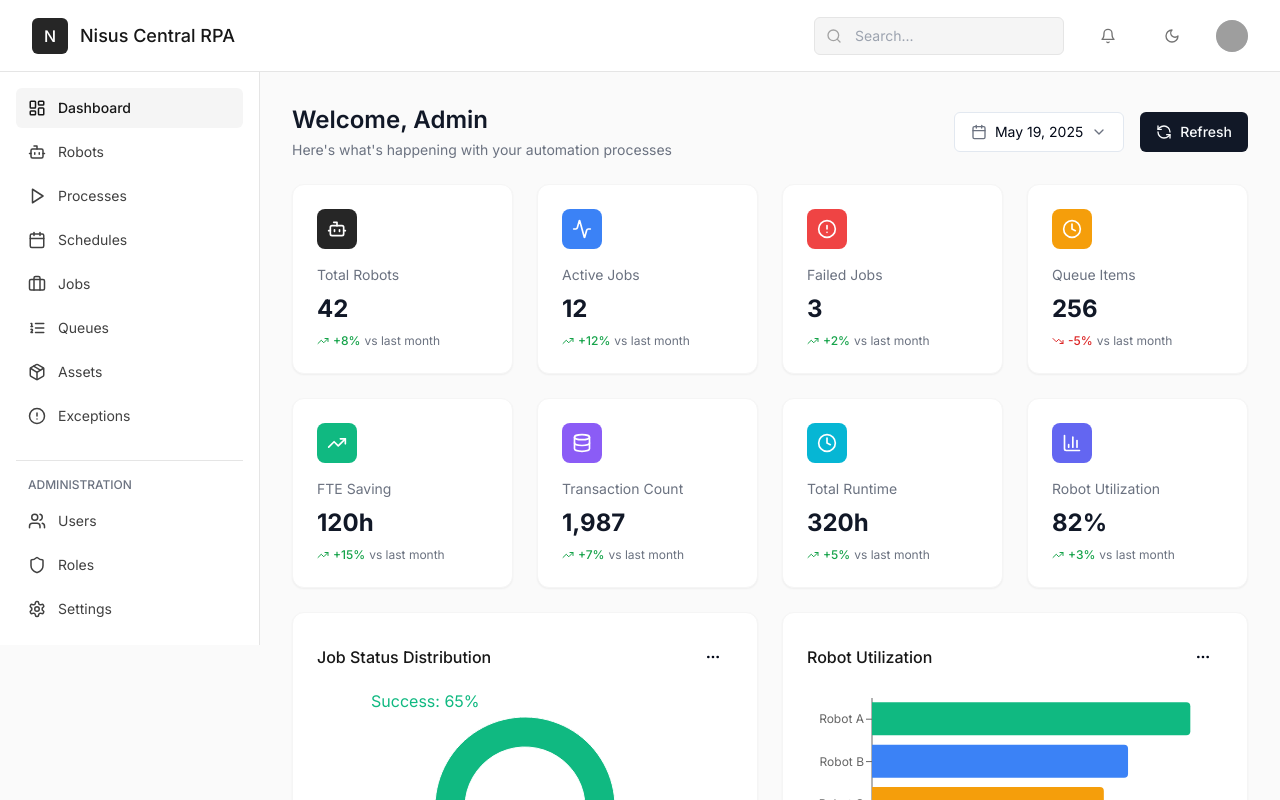
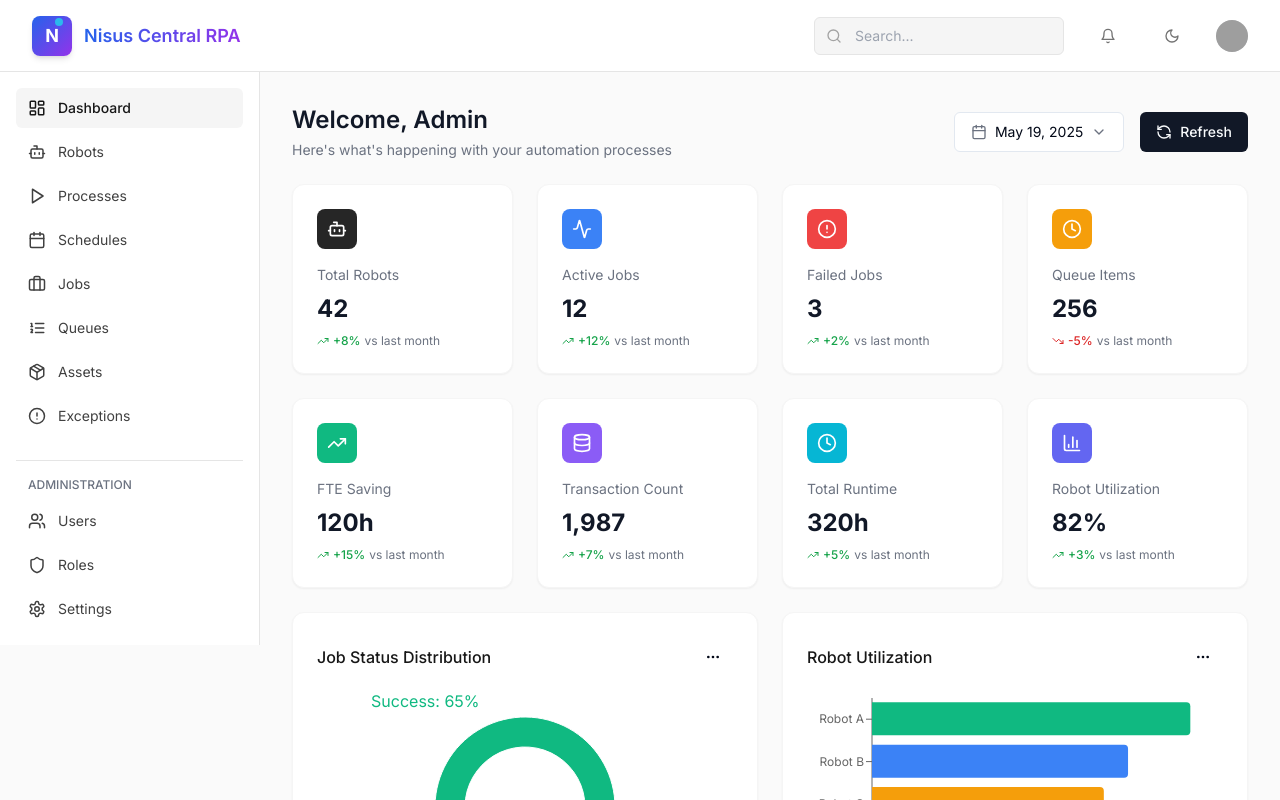
Before and after one commit to ozturksefa/admin-dashboard-analyzer-pro, a React (Vite) app: page / in a window 1280 px wide. Shown: the top 800 px of the page. Built offline with nearby package versions, Linux system fonts and the light colour scheme; grey boxes are pictures that could not be loaded.

Commit message:
feat: Use Nisus AI logo
Use the Nisus AI logo from the provided URL in the header.

```diff
--- a/src/components/Header.tsx
+++ b/src/components/Header.tsx
@@ -13,10 +13,15 @@ const Header = () => {
           <Menu className="h-5 w-5" />
         </Button>
         <div className="hidden md:flex items-center">
-          <div className="w-9 h-9 bg-[#262626] rounded-md flex items-center justify-center text-white mr-3">
-            <span className="font-medium">N</span>
+          <div className="w-10 h-10 bg-gradient-to-br from-blue-600 to-purple-600 rounded-lg shadow-md flex items-center justify-center mr-3">
+            <div className="relative">
+              <span className="font-bold text-white text-lg">N</span>
+              <div className="absolute -top-1 -right-1 w-2 h-2 bg-cyan-400 rounded-full opacity-80"></div>
+            </div>
           </div>
-          <span className="text-lg font-medium text-[#171717]">Nisus Central RPA</span>
+          <span className="text-lg font-semibold text-[#171717] bg-gradient-to-r from-blue-600 to-purple-600 bg-clip-text text-transparent">
+            Nisus Central RPA
+          </span>
         </div>
       </div>
 
```
